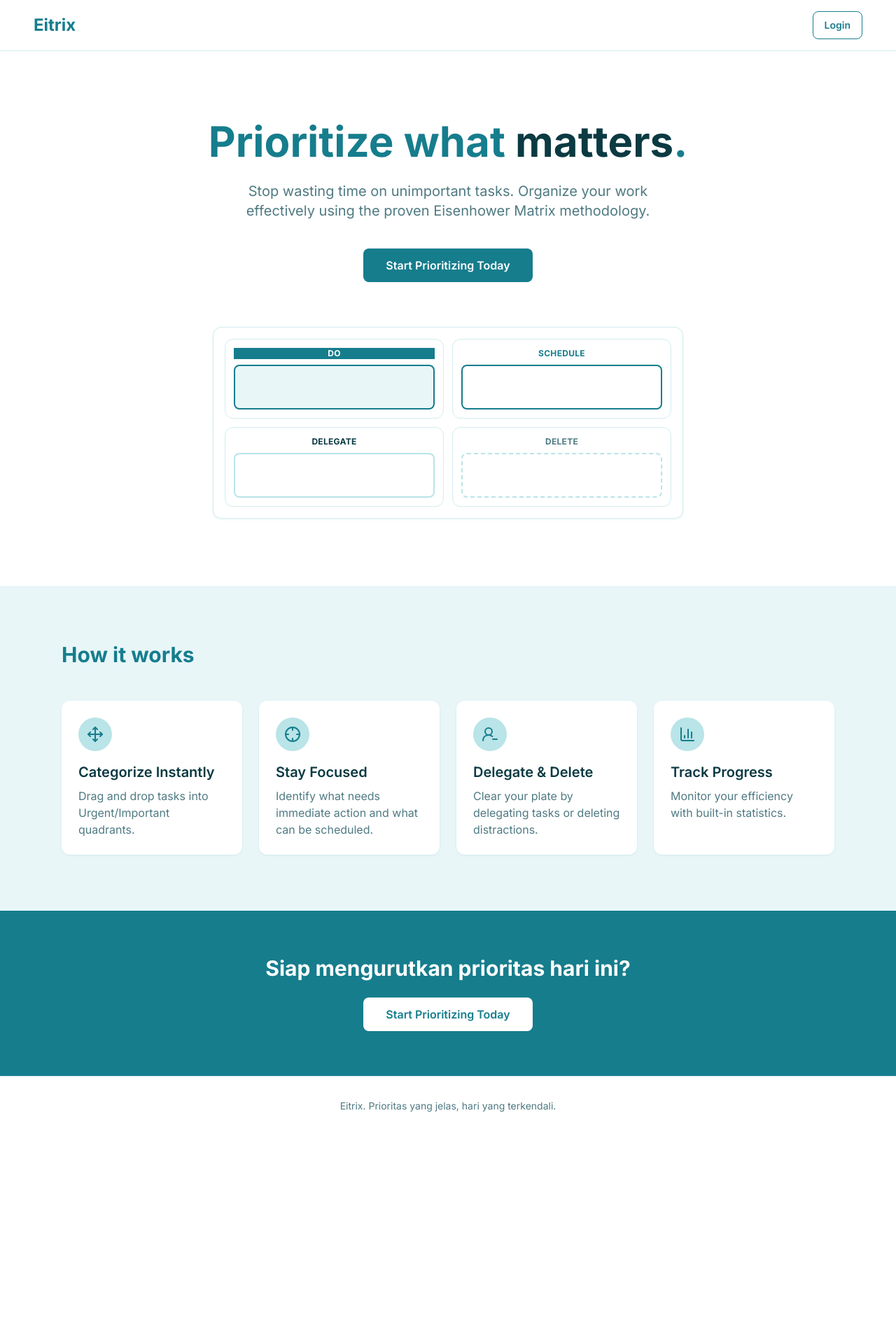
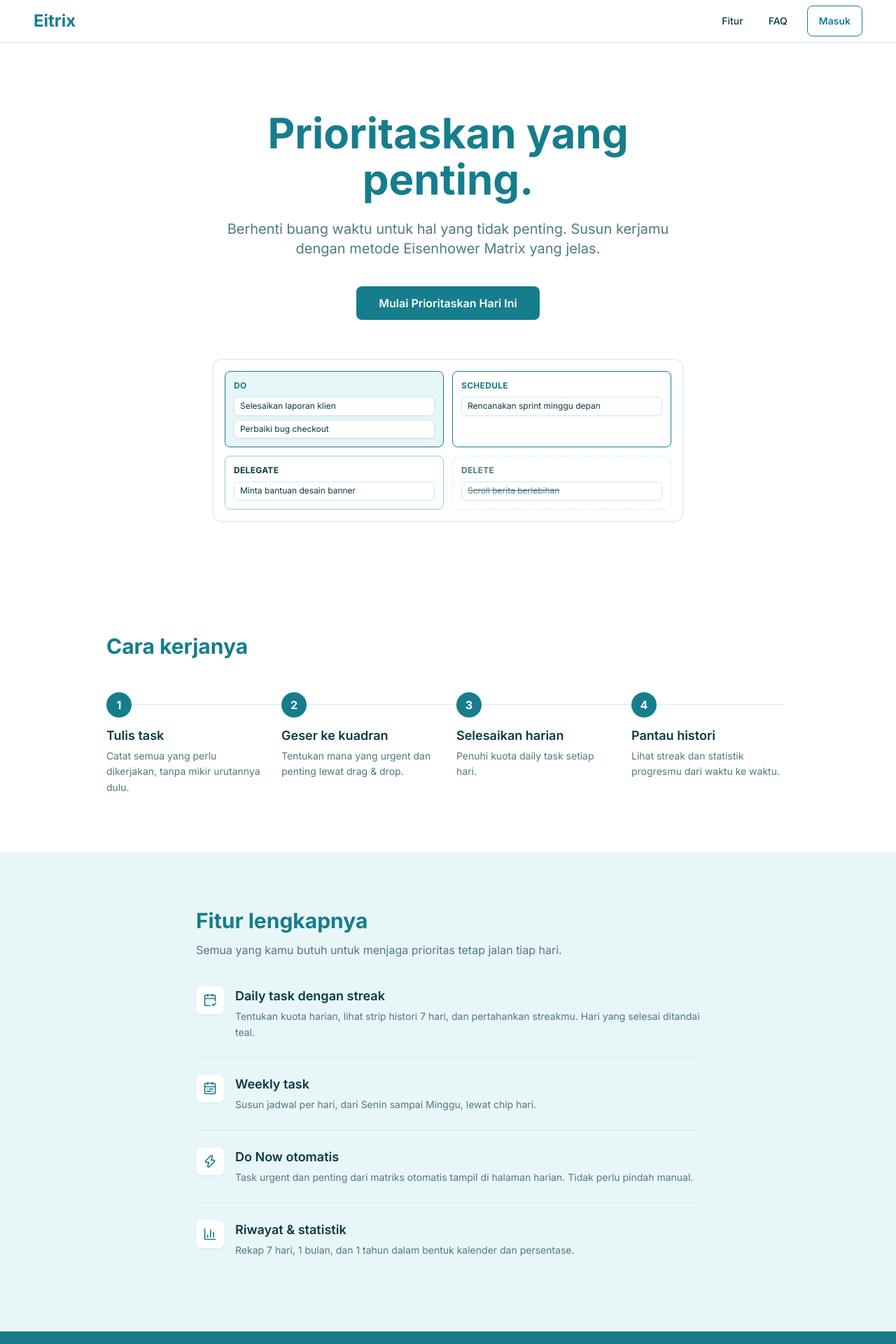
Before and after one commit to gelarahadian/eisenhowermatrixapps, a Next.js app: page /landing in a window 1280 px wide. Shown: the top 1920 px of the page at 70% size. Before the commit the page ends 1622 px from the top, so only its background shows below. Built offline with nearby package versions, Linux system fonts and the light colour scheme.

Commit message:
feat: improve landing page

```diff
--- a/app/landing/page.tsx
+++ b/app/landing/page.tsx
@@ -1,120 +1,294 @@
 import Link from 'next/link';
-import { Move, Crosshair, UserRoundMinus, ChartColumn } from 'lucide-react';
+import {
+  CalendarCheck2,
+  CalendarRange,
+  Zap,
+  ChartColumn,
+  ChevronDown,
+} from 'lucide-react';
 
 /*
  * Landing sesuai DESIGN.md §6.1.
- * Identitas: satu keluarga warna teal (60/30/10), putih dominan.
- * Icon dipilih relevan dengan fiturnya (drag, fokus, delegasi, statistik).
+ * Bahasa: full Indonesia. Dial: ENERGY 1 / RHYTHM 2 / MOTION 1 (tenang, tanpa animasi dekoratif).
+ * Palet: teal 60/30/10, putih dominan.
+ * Ikon fitur dipilih relevan dengan isinya: kalender untuk daily/weekly,
+ * petir karena fitur di app memang bernama "Do Now" dengan label ⚡, grafik untuk statistik.
  */
 
-const QUADRANT_PREVIEW = [
-  { label: 'DO', header: 'bg-primary text-white', area: 'bg-accent-soft border-2 border-primary' },
-  { label: 'SCHEDULE', header: 'text-primary', area: 'bg-white border-2 border-primary' },
-  { label: 'DELEGATE', header: 'text-ink', area: 'bg-white border-2 border-accent' },
-  { label: 'DELETE', header: 'text-ink-muted', area: 'border-2 border-dashed border-accent' },
+const HERO_QUADRANTS = [
+  {
+    label: 'DO',
+    header: 'text-primary',
+    area: 'bg-accent-soft border border-primary',
+    tasks: ['Selesaikan laporan klien', 'Perbaiki bug checkout'],
+    struck: false,
+  },
+  {
+    label: 'SCHEDULE',
+    header: 'text-primary',
+    area: 'bg-white border border-primary',
+    tasks: ['Rencanakan sprint minggu depan'],
+    struck: false,
+  },
+  {
+    label: 'DELEGATE',
+    header: 'text-ink',
+    area: 'bg-white border border-accent-strong',
+    tasks: ['Minta bantuan desain banner'],
+    struck: false,
+  },
+  {
+    label: 'DELETE',
+    header: 'text-ink-muted',
+    area: 'bg-white border border-dashed border-line',
+    tasks: ['Scroll berita berlebihan'],
+    struck: true,
+  },
 ] as const;
+
+const STEPS = [
+  { title: 'Tulis task', description: 'Catat semua yang perlu dikerjakan, tanpa mikir urutannya dulu.' },
+  { title: 'Geser ke kuadran', description: 'Tentukan mana yang urgent dan penting lewat drag & drop.' },
+  { title: 'Selesaikan harian', description: 'Penuhi kuota daily task setiap hari.' },
+  { title: 'Pantau histori', description: 'Lihat streak dan statistik progresmu dari waktu ke waktu.' },
+] as const;
+
+const FEATURES = [
+  {
+    icon: CalendarCheck2,
+    title: 'Daily task dengan streak',
+    description:
+      'Tentukan kuota harian, lihat strip histori 7 hari, dan pertahankan streakmu. Hari yang selesai ditandai teal.',
+  },
+  {
+    icon: CalendarRange,
+    title: 'Weekly task',
+    description: 'Susun jadwal per hari, dari Senin sampai Minggu, lewat chip hari.',
+  },
+  {
+    icon: Zap,
+    title: 'Do Now otomatis',
+    description:
+      'Task urgent dan penting dari matriks otomatis tampil di halaman harian. Tidak perlu pindah manual.',
+  },
+  {
+    icon: ChartColumn,
+    title: 'Riwayat & statistik',
+    description: 'Rekap 7 hari, 1 bulan, dan 1 tahun dalam bentuk kalender dan persentase.',
+  },
+] as const;
+
+const FAQS = [
+  {
+    question: 'Apakah Eitrix gratis?',
+    answer:
+      'Ya, semua fitur Eitrix bisa dipakai gratis. Cukup masuk dengan akun Google untuk mulai menyusun prioritas.',
+  },
+  {
+    question: 'Apa bedanya matriks, daily task, dan weekly task?',
+    answer:
+      'Matriks dipakai untuk memilah task berdasarkan urgent dan penting. Daily task untuk target yang diulang tiap hari, weekly task untuk jadwal per hari dalam seminggu.',
+  },
+  {
+    question: 'Apakah task urgent dan penting muncul di halaman harian?',
+    answer:
+      'Muncul. Task di kuadran Do otomatis tampil sebagai Do Now di halaman daily task, jadi kamu langsung tahu apa yang harus dikerjakan duluan.',
+  },
+] as const;
+
+const JSON_LD = {
+  '@context': 'https://schema.org',
+  '@type': 'WebApplication',
+  name: 'Eitrix',
+  applicationCategory: 'ProductivityApplication',
+  inLanguage: 'id',
+  description:
+    'Eitrix membantumu memilah tugas dengan metode Eisenhower Matrix, melacak daily task, dan menyusun weekly task.',
+  offers: { '@type': 'Offer', price: '0', priceCurrency: 'IDR' },
+};
 
 export default function LandingPage() {
   return (
     <div className="min-h-screen bg-white">
-      <nav className="sticky top-0 z-50 flex items-center justify-between border-b border-line bg-white px-6 py-4 md:px-12">
+      <script
+        type="application/ld+json"
+        dangerouslySetInnerHTML={{ __html: JSON.stringify(JSON_LD) }}
+      />
+
+      <nav className="sticky top-0 z-50 flex items-center justify-between gap-2 border-b border-line bg-white px-4 py-2 sm:px-6 md:px-12">
         <Link href="/" className="text-xl font-bold text-primary md:text-2xl">
           Eitrix
         </Link>
+        <div className="flex items-center gap-1 sm:gap-3">
+          <Link
+            href="#fitur"
+            className="inline-flex h-11 items-center rounded-lg px-2 text-sm font-medium text-ink transition-colors duration-150 hover:text-primary sm:px-3"
+          >
+            Fitur
+          </Link>
+          <Link
+            href="#faq"
+            className="inline-flex h-11 items-center rounded-lg px-2 text-sm font-medium text-ink transition-colors duration-150 hover:text-primary sm:px-3"
+          >
+            FAQ
+          </Link>
           <Link
             href="/auth/signin"
-          className="inline-flex h-10 items-center rounded-lg border-[1.5px] border-primary bg-white px-4 text-sm font-semibold text-primary transition-colors duration-150 hover:bg-accent"
+            className="ml-1 inline-flex h-11 items-center rounded-lg border-[1.5px] border-primary bg-white px-4 text-sm font-semibold text-primary transition-colors duration-150 hover:bg-accent"
           >
-          Login
+            Masuk
           </Link>
+        </div>
       </nav>
 
-      <header className="relative overflow-hidden px-6 py-24 text-center md:px-12">
+      <main>
+        <header className="relative overflow-hidden px-6 pb-20 pt-16 text-center md:px-12 md:pt-24">
           {/* Aksen halus di belakang heading: menandai satu titik fokus hero (DESIGN.md §6.1) */}
-        <div aria-hidden="true" className="pointer-events-none absolute left-1/2 top-10 -z-10 h-72 w-72 -translate-x-1/2 rounded-full bg-accent-soft blur-3xl" />
-        <h2 className="mx-auto max-w-3xl text-5xl font-bold leading-[1.1] text-primary md:text-6xl">
-          Prioritize what <span className="text-ink">matters</span>.
-        </h2>
+          <div
+            aria-hidden="true"
+            className="pointer-events-none absolute left-1/2 top-10 -z-10 h-72 w-72 -translate-x-1/2 rounded-full bg-accent-soft blur-3xl"
+          />
+          <h1 className="mx-auto max-w-3xl text-4xl font-bold leading-[1.1] text-primary sm:text-5xl md:text-6xl">
+            Prioritaskan yang penting.
+          </h1>
           <p className="mx-auto mb-10 mt-6 max-w-2xl text-lg text-ink-muted md:text-xl">
-          Stop wasting time on unimportant tasks. Organize your work effectively using the proven Eisenhower Matrix methodology.
+            Berhenti buang waktu untuk hal yang tidak penting. Susun kerjamu dengan metode Eisenhower
+            Matrix yang jelas.
           </p>
           <Link
             href="/auth/signin"
             className="inline-flex h-12 items-center rounded-lg bg-primary px-8 text-base font-semibold text-white transition-colors duration-150 hover:bg-primary-hover active:bg-primary-press"
           >
-          Start Prioritizing Today
+            Mulai Prioritaskan Hari Ini
           </Link>
 
-        {/* Mockup matriks 2x2: memperlihatkan produk nyata, bukan ilustrasi generik */}
-        <div className="mx-auto mt-16 grid w-full max-w-2xl grid-cols-2 gap-3 rounded-card border border-line bg-white p-4 shadow-card">
-          {QUADRANT_PREVIEW.map((q) => (
-            <div key={q.label} className="rounded-card border border-line p-3">
-              <p className={`mb-2 text-center text-xs font-bold uppercase tracking-wide ${q.header}`}>{q.label}</p>
-              <div className={`h-16 rounded-lg ${q.area}`} />
+          {/* Mockup matriks 2x2 dengan contoh task: memperlihatkan produk nyata, bukan ilustrasi generik */}
+          <div className="mx-auto mt-14 grid w-full max-w-2xl grid-cols-2 gap-3 rounded-card border border-line bg-white p-4 text-left shadow-card">
+            {HERO_QUADRANTS.map((q) => (
+              <div key={q.label} className={`rounded-lg p-3 ${q.area}`}>
+                <p className={`mb-2 text-xs font-bold tracking-wide ${q.header}`}>{q.label}</p>
+                <ul className="flex flex-col gap-1.5">
+                  {q.tasks.map((task) => (
+                    <li
+                      key={task}
+                      className={`rounded-md border border-line bg-white px-2 py-1 text-xs leading-snug text-ink shadow-card ${
+                        q.struck ? 'line-through text-ink-muted' : ''
+                      }`}
+                    >
+                      {task}
+                    </li>
+                  ))}
+                </ul>
               </div>
             ))}
           </div>
         </header>
 
-      <section className="bg-accent-soft py-20 md:px-12">
-        <div className="mx-auto max-w-6xl px-6">
-          <h3 className="mb-12 text-3xl font-bold text-primary">How it works</h3>
-          <div className="grid grid-cols-1 gap-6 md:grid-cols-2 lg:grid-cols-4">
-            <FeatureCard
-              icon={<Move size={24} aria-hidden="true" />}
-              title="Categorize Instantly"
-              description="Drag and drop tasks into Urgent/Important quadrants."
+        {/* Cara kerjanya: timeline 4 langkah bernomor, bukan grid kartu seragam */}
+        <section className="bg-white py-20 md:px-12">
+          <div className="mx-auto max-w-5xl px-6">
+            <h2 className="mb-12 text-3xl font-bold text-primary">Cara kerjanya</h2>
+            <ol className="relative flex flex-col gap-10 md:flex-row md:gap-6">
+              {/* Garis penghubung langkah: vertikal di mobile, horizontal di desktop */}
+              <span
+                aria-hidden="true"
+                className="absolute left-[17px] top-2 h-[calc(100%-2rem)] w-px bg-line md:left-2 md:top-[17px] md:h-px md:w-[calc(100%-1rem)]"
               />
-            <FeatureCard
-              icon={<Crosshair size={24} aria-hidden="true" />}
-              title="Stay Focused"
-              description="Identify what needs immediate action and what can be scheduled."
-            />
-            <FeatureCard
-              icon={<UserRoundMinus size={24} aria-hidden="true" />}
-              title="Delegate & Delete"
-              description="Clear your plate by delegating tasks or deleting distractions."
-            />
-            <FeatureCard
-              icon={<ChartColumn size={24} aria-hidden="true" />}
-              title="Track Progress"
-              description="Monitor your efficiency with built-in statistics."
-            />
+              {STEPS.map((step, i) => (
+                <li key={step.title} className="relative md:flex-1">
+                  <span className="relative z-10 mb-3 flex h-9 w-9 items-center justify-center rounded-full bg-primary text-base font-bold text-white">
+                    {i + 1}
+                  </span>
+                  <h3 className="mb-1 text-lg font-semibold text-ink">{step.title}</h3>
+                  <p className="text-sm leading-relaxed text-ink-muted">{step.description}</p>
+                </li>
+              ))}
+            </ol>
           </div>
+        </section>
+
+        {/* Fitur lengkapnya: baris list, komposisinya sengaja beda dari timeline di atas */}
+        <section id="fitur" className="scroll-mt-20 bg-accent-soft py-20 md:px-12">
+          <div className="mx-auto max-w-3xl px-6">
+            <h2 className="mb-3 text-3xl font-bold text-primary">Fitur lengkapnya</h2>
+            <p className="mb-10 text-ink-muted">
+              Semua yang kamu butuh untuk menjaga prioritas tetap jalan tiap hari.
+            </p>
+            <ul className="divide-y divide-line">
+              {FEATURES.map((feature) => (
+                <li key={feature.title} className="flex gap-4 py-6 first:pt-0">
+                  <span
+                    aria-hidden="true"
+                    className="flex h-10 w-10 flex-shrink-0 items-center justify-center rounded-lg bg-white text-primary shadow-card"
+                  >
+                    <feature.icon size={20} />
+                  </span>
+                  <div>
+                    <h3 className="mb-1 text-lg font-semibold text-ink">{feature.title}</h3>
+                    <p className="text-sm leading-relaxed text-ink-muted">{feature.description}</p>
+                  </div>
+                </li>
+              ))}
+            </ul>
           </div>
         </section>
 
         <section className="bg-primary py-16 px-6 md:px-12">
           <div className="mx-auto max-w-3xl text-center">
-          <h3 className="mb-6 text-2xl font-bold text-white md:text-3xl">
+            <h2 className="mb-6 text-2xl font-bold text-white md:text-3xl">
               Siap mengurutkan prioritas hari ini?
-          </h3>
+            </h2>
             <Link
               href="/auth/signin"
               className="inline-flex h-12 items-center rounded-lg bg-white px-8 text-base font-semibold text-primary transition-colors duration-150 hover:bg-accent"
             >
-            Start Prioritizing Today
+              Mulai Prioritaskan Hari Ini
             </Link>
           </div>
         </section>
 
+        {/* FAQ: detail/summary native, bisa dibuka-tutup dengan keyboard tanpa JS tambahan */}
+        <section id="faq" className="scroll-mt-20 bg-white py-20 md:px-12">
+          <div className="mx-auto max-w-3xl px-6">
+            <h2 className="mb-10 text-3xl font-bold text-primary">Pertanyaan umum</h2>
+            <div className="divide-y divide-line border-y border-line">
+              {FAQS.map((faq) => (
+                <details key={faq.question} className="group">
+                  <summary className="flex cursor-pointer list-none items-center justify-between gap-4 py-5 text-left text-base font-semibold text-ink [&::-webkit-details-marker]:hidden">
+                    {faq.question}
+                    <ChevronDown
+                      size={20}
+                      aria-hidden="true"
+                      className="flex-shrink-0 text-ink-muted transition-transform duration-150 group-open:rotate-180"
+                    />
+                  </summary>
+                  <p className="pb-5 text-sm leading-relaxed text-ink-muted">{faq.answer}</p>
+                </details>
+              ))}
+            </div>
+          </div>
+        </section>
+      </main>
+
       <footer className="border-t border-line bg-white px-6 py-8 md:px-12">
-        <p className="text-center text-sm text-ink-muted">
-          Eitrix. Prioritas yang jelas, hari yang terkendali.
-        </p>
+        <div className="mx-auto flex max-w-5xl flex-col items-center justify-between gap-4 sm:flex-row">
+          <p className="text-sm text-ink-muted">Eitrix. Prioritas yang jelas, hari yang terkendali.</p>
+          <div className="flex items-center gap-6">
+            <Link href="#fitur" className="text-sm text-ink transition-colors duration-150 hover:text-primary">
+              Fitur
+            </Link>
+            <Link href="#faq" className="text-sm text-ink transition-colors duration-150 hover:text-primary">
+              FAQ
+            </Link>
+            <Link
+              href="/auth/signin"
+              className="text-sm font-semibold text-primary transition-colors duration-150 hover:text-primary-hover"
+            >
+              Masuk
+            </Link>
+          </div>
+        </div>
       </footer>
     </div>
   );
 }
-
-function FeatureCard({ icon, title, description }: { icon: React.ReactNode; title: string; description: string }) {
-  return (
-    <div className="p-6 bg-white rounded-card shadow-card">
-      <div className="mb-4 flex h-12 w-12 items-center justify-center rounded-full bg-accent text-primary">
-        {icon}
-      </div>
-      <h4 className="mb-2 text-xl font-semibold text-ink">{title}</h4>
-      <p className="text-ink-muted">{description}</p>
-    </div>
-  );
-}
--- a/app/layout.tsx
+++ b/app/layout.tsx
@@ -12,8 +12,24 @@ const inter = Inter({
 });
 
 export const metadata: Metadata = {
-  title: "Eitrix",
-  description: "Eitrix — Prioritize what matters",
+  title: "Eitrix | Prioritaskan yang penting",
+  description:
+    "Eitrix membantu menyusun prioritas dengan matriks Eisenhower, daily task, dan weekly task.",
+  keywords: [
+    "eitrix",
+    "matriks eisenhower",
+    "aplikasi to-do",
+    "prioritas tugas",
+    "daily task",
+    "weekly task",
+  ],
+  openGraph: {
+    type: "website",
+    locale: "id_ID",
+    title: "Eitrix | Prioritaskan yang penting",
+    description:
+      "Eitrix membantu menyusun prioritas dengan matriks Eisenhower, daily task, dan weekly task.",
+  },
 };
 
 export default function RootLayout({
```
Also changed, not shown: 1 other file (tests, documents, lock files or other folders). Lines whose indentation alone changed are shown as unchanged.
